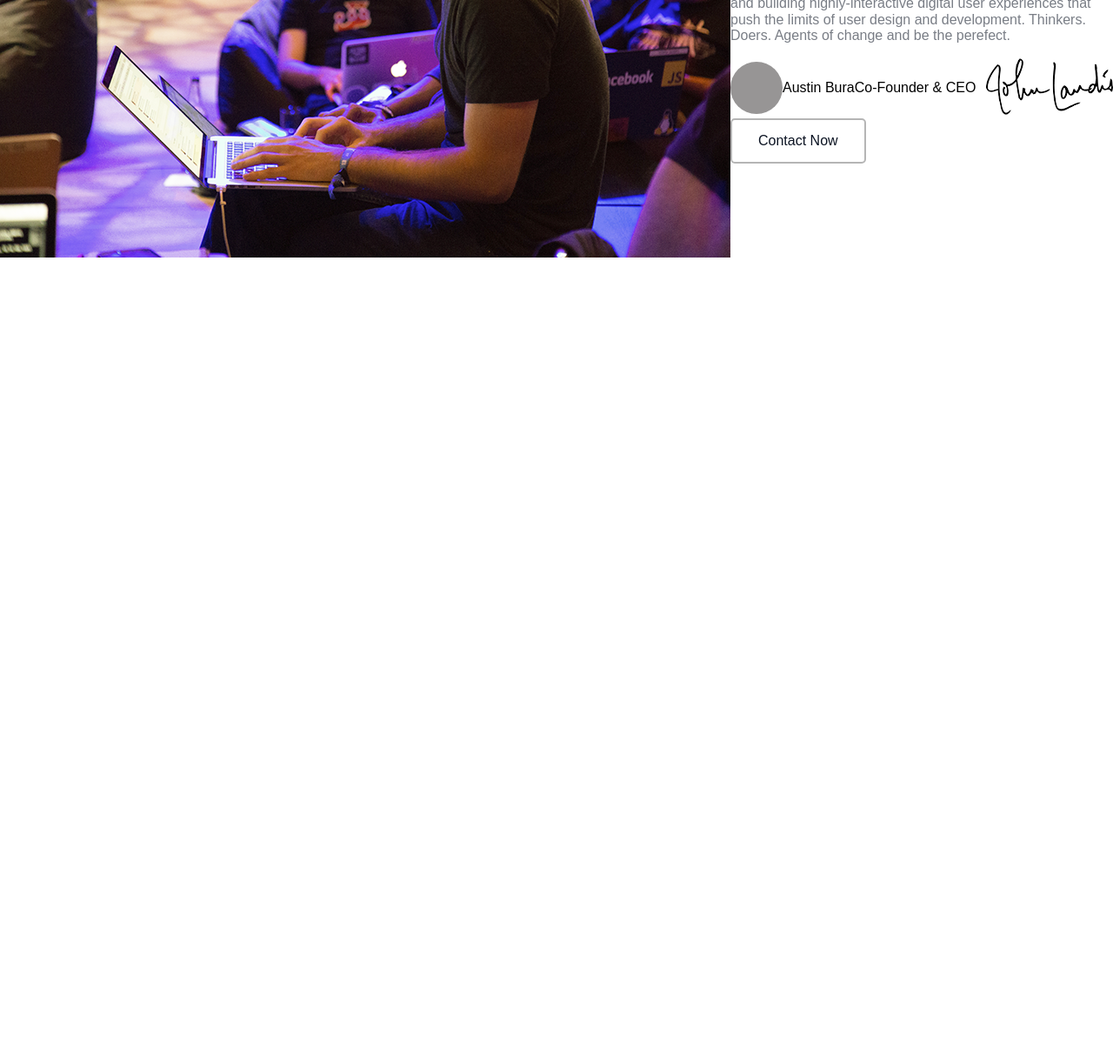
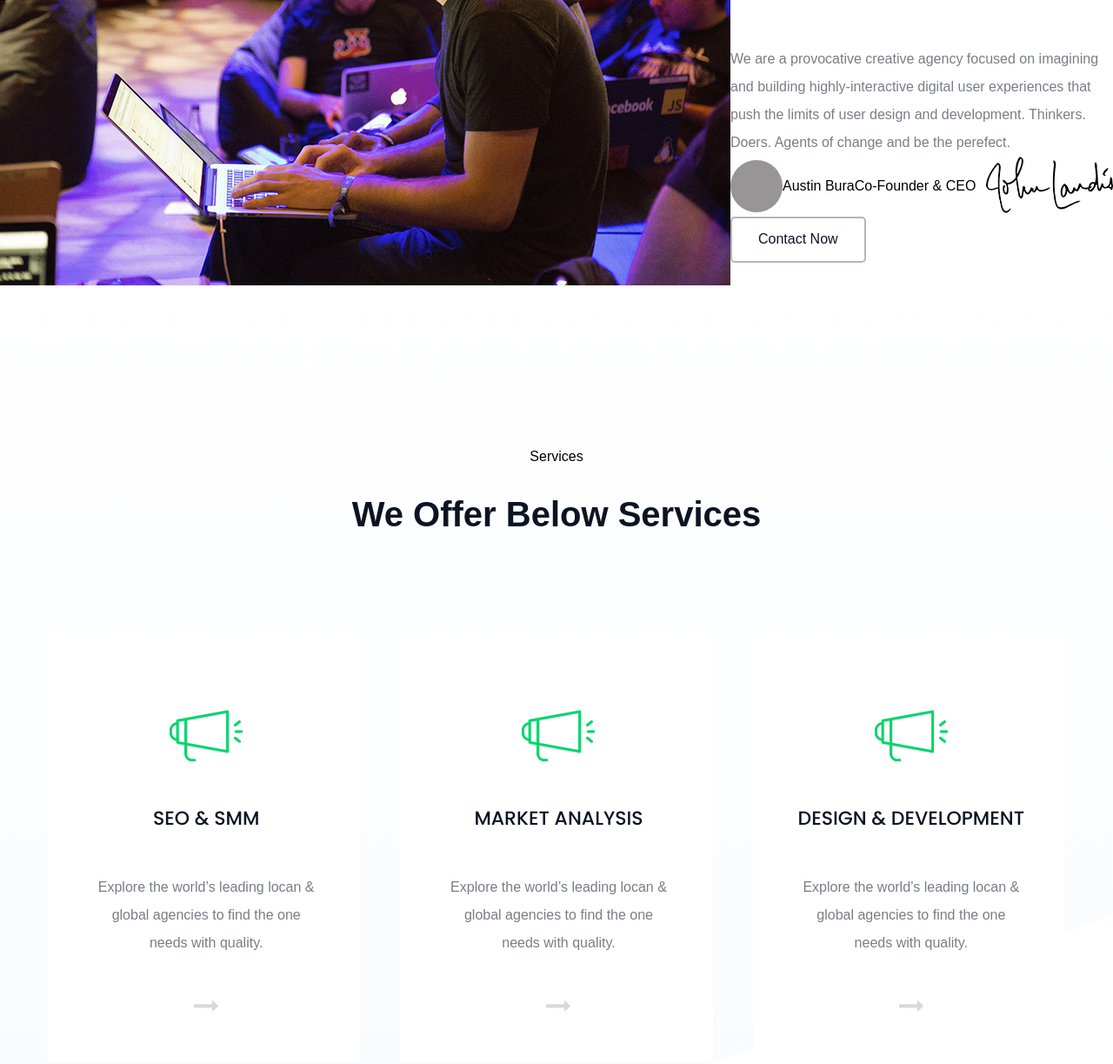
Before and after one commit to deniskliatskii/exam, a website: page src/index.html in a window 1280 px wide. Shown: the part 2208-3431 px from the top of the page at 87% size. Before the commit the page ends 2508 px from the top, so only its background shows below. Drawn offline with Linux system fonts and the light colour scheme; files that its build step writes are made by us from their sources.

Commit message:
in process

```diff
--- a/src/index.html
+++ b/src/index.html
@@ -94,7 +94,8 @@
         </section> <!-- ./top-section -->
 
         <!-- consalting-section -->
-        <section class=" container consulting-section">
+        <div class="container">
+            <section class="consulting-section">
                 <div class="consulting-heading">
                     <div class="consulting-title_wrap">
                         <h3 class="defolt-title consulting-title">
@@ -109,7 +110,7 @@
 
                 <div class="consulting-card">
                     <ul class="card-list">
-                    <li class="card-list_item">
+                        <li class="card-list__item">
                             <img src="img/ico/busines-ico.png" alt="Busines-icon">
                             <p class="card-name">Consulting</p>
                             <h2 class="card-title">Business Consulting</h2>
@@ -117,7 +118,7 @@
                                  Explore the world’s leading locan &amp; global agencies to find the one.
                             </p>
                         </li>
-                    <li class="card-list_item">
+                        <li class="card-list__item">
                             <img src="img/ico/analysis-ico.png" alt="Market-icon">
                             <p class="card-name">Consulting</p>
                             <h2 class="card-title">Market Analysis</h2>
@@ -125,7 +126,7 @@
                                  Explore the world’s leading locan &amp; global agencies to find the one.
                             </p>
                         </li>
-                    <li class="card-list_item">
+                        <li class="card-list__item">
                             <img src="img/ico/support-ico.png" alt="Busines-icon">
                             <p class="card-name">Consulting</p>
                             <h2 class="card-title">Immidiate Support</h2>
@@ -137,6 +138,7 @@
                     </ul>
                 </div>
             </section> <!-- ./consalting-section -->
+        </div>
 
         <!-- about section -->
         <section class="about">
@@ -173,7 +175,51 @@
 
             </div>
         </section> <!-- ./about section -->
-    </div> <!-- ./main-content -->
+
+        <!-- services -->
+        <section class="services-section">
+            <div class="background-services"></div>
+            <div class="container">
+                <div class="name-section services-name">Services</div>
+                <div class="defolt-title services-title">
+                    We Offer Below Services
+                </div>
+                <div class="services-card">
+                    <ul class="services-list">
+                        <li class="services-list__item">
+                            <div class="services-card__icon"></div>
+                            <h2 class="services-card__title">seo &amp; smm</h2>
+                            <p class="defolt-text services-card__text">
+                                 Explore the world’s leading locan &amp; global agencies to find the one needs with quality.
+                            </p>
+                            <div class="arrow-right"></div>
+                        </li>
+                        <li class="services-list__item">
+                            <div class="services-card__icon"></div>
+                            <h2 class="services-card__title">Market Analysis</h2>
+                            <p class="defolt-text services-card__text">
+                                 Explore the world’s leading locan &amp; global agencies to find the one needs with quality.
+                            </p>
+                            <div class="arrow-right"></div>
+                        </li>
+                        <li class="services-list__item">
+                            <div class="services-card__icon"></div>
+                            <h2 class="services-card__title">Design &amp; Development</h2>
+                            <p class="defolt-text services-card__text">
+                                 Explore the world’s leading locan &amp; global agencies to find the one needs with quality.
+                            </p>
+                            <div class="arrow-right"></div>
+                        </li>
+
+                    </ul>
+                </div>
+
+                <div class="btn-services">
+                    <a href="#" class="btn btn-grey">See All Services</a>
+                </div>
+            </div>
+        </section> <!-- ./services -->
+    </di> <!-- ./main-content -->
 
     <!-- ********************************************* -->
 
--- a/src/sass/layouts/_consulting.scss
+++ b/src/sass/layouts/_consulting.scss
@@ -13,7 +13,7 @@
 
             .defolt-title {
                 font-size: 2.5rem;
-                // line-height: 3.75rem;
+                line-height: 3.75rem;
                 font-weight: 600;
                 color: #0c1423;
                 padding: 0;
@@ -38,13 +38,15 @@
 .card-list {
     list-style: none;
     padding: 0;
-    margin: 0;
-    @include flexCenter;
+    margin: 0 -42px;
+    display: flex;
+    justify-content: space-between;
 
 }
 
-.card-list_item {
-    width: 330px;
+.card-list__item {
+    width: 33.3%;
+    padding: 0 42px;
 }
 .card-name {
     color: #b8b8b8;
@@ -56,6 +58,8 @@
     color: #171f2e;
     font-size: 1.375rem;
     font-weight: 600;
+    margin: 0;
+    padding: 0;
 }
 
 .defolt-text {
@@ -63,19 +67,22 @@
     color: #0c1423;
     font-size: 1rem;
     font-weight: 400;
+    padding: 0;
+    margin: 0;
+    line-height: 2rem;
 }
 
 .about {
     display: flex;
 }
 // .column-left {
-//     background: url('../../img/rectangle7.png') center center no-repeat;
+//     background: url('../img/rectangle7.png') center center no-repeat;
 //     background-size: cover;
 //     width: 840px;
 //     height: 100%;
 // }
 .column-right {
-    max-width: 610px;
+    max-width: 606px;
 }
 .elips {
     background-color: #979595;
--- /dev/null
+++ b/src/sass/layouts/_services.scss
@@ -0,0 +1,83 @@
+.services-section {
+    padding: 183px 0 191px 0;
+    position: relative;
+}
+
+.background-services {
+    position: absolute;
+    top: 0;
+    left: 0;
+    background: url('../img/gradbg.png')center top no-repeat;
+    background-size: cover;
+    width: 100%;
+    height: 100%;
+    z-index: -1;
+}
+
+.services-name {
+    text-align: center;
+    margin: 0 0 27px 0;
+    padding: 0;
+}
+
+.services-title {
+    text-align: center;
+    margin: 0 0 105px 0;
+    padding: 0;
+}
+
+.services-card {
+    margin-bottom: 97px;
+}
+
+.services-list {
+    list-style: none;
+    padding: 0;
+    margin: 0 -23px;
+    display: flex;
+    justify-content: space-between;
+}
+
+.services-list__item {
+    width: 33.3%;
+    text-align: center;
+    margin: 0 23px;
+    padding: 90px 46px 58px 51px;
+    background: #fff;
+}
+
+.services-card__icon {
+    background: url('../img/ico/seo-ico.png')center center no-repeat;
+    background-size: cover;
+    width: 84px;
+    height: 59px;
+    margin: 0 auto;
+}
+
+.arrow-right {
+    background: url('../img/ico/long-arrow-right.png') center center no-repeat;
+    // background-size: cover;
+    width: 28px;
+    height: 12px;
+    margin: 0 auto;
+    color: black;
+}
+
+.services-card__title {
+    color: #0c1423;
+    font-family: Poppins;
+    font-size: 1.375rem;
+    font-weight: 500;
+    line-height: 2rem;
+    text-transform: uppercase;
+    padding: 0;
+    margin: 50px 0 47px 0;
+}
+
+.services-card__text {
+    margin-bottom: 50px;
+}
+.btn-services {
+    text-align: center;
+    position: relative;
+}
--- a/src/sass/main.scss
+++ b/src/sass/main.scss
@@ -18,4 +18,5 @@
 //  *** LAYOUTS***
 @import "layouts/_header.scss";
 @import "layouts/_consulting.scss";
+@import "layouts/_services.scss";
 @import "layouts/_footer.scss";
```
Also changed, not shown: src/css/main-min.css, src/img/gradbg.png (added), src/img/ico/arrow-right.png (added), src/img/ico/long-arrow-right.png (added). Lines whose indentation alone changed are shown as unchanged.
